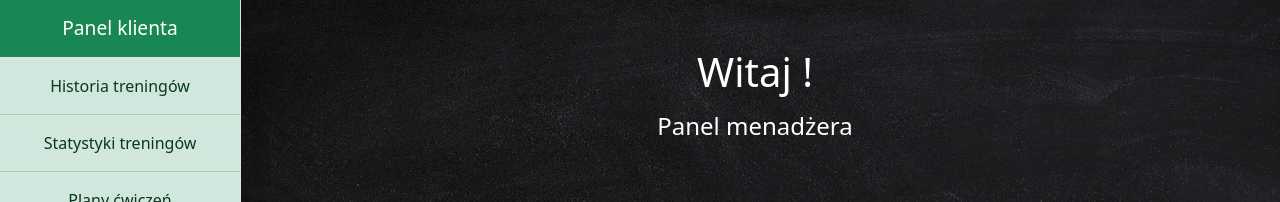
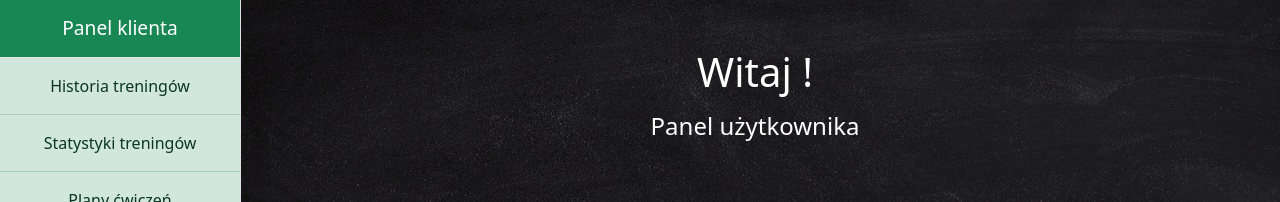
Before and after one commit to dominikaferfecka/FitCrafters, a React (Create React App) app in the folder frontend/: page /client in a window 1280 px wide. Shown: the top 202 px of the page. Built offline with nearby package versions, Linux system fonts and the light colour scheme; no server answers; a small style sheet from the web is missing.

Commit message:
display UserPanel on user page - instead of ManagerPanel

```diff
--- a/frontend/src/components/ClientPage.js
+++ b/frontend/src/components/ClientPage.js
@@ -6,8 +6,10 @@ import SideBarClient from "./SideBarClient";
 import TrainerInfo from "./TrainerInfo";
 import UserHeader from "./UserHeader";
 import Footer from "./Footer";
+import React, { useState } from 'react';
 
 function ClientPage() {
+  const [userRole] = useState("user");
   const selectStats = [
     "statystyka1",
     "statystyka2",
@@ -22,7 +24,7 @@ function ClientPage() {
         <SideBarClient />
       </div>
       <div style={{ marginLeft: "230px" }}>
-        <UserHeader />
+        <UserHeader userRole={userRole} />
         <List
           header="Historia treningów"
           selectItems={[]}
--- a/frontend/src/components/UserHeader.js
+++ b/frontend/src/components/UserHeader.js
@@ -2,15 +2,17 @@ import background from "../img/userBackground.jpg";
 import React, { useEffect, useState } from 'react';
 
 
-function UserHeader() {
+function UserHeader({ userRole }) {
   const [fetched_data, setData] = useState({});
 
   useEffect(() => {
+      //   const endpoint = userRole === "manager" ? 'http://127.0.0.1:8000/manager-name-endpoint/' : 'http://127.0.0.1:8000/user-name-endpoint/';
+      // fetch(endpoint)
     fetch('http://127.0.0.1:8000/manager-name-endpoint/')
     .then(response => response.json())
     .then(fetched_data => {setData(fetched_data); console.log(fetched_data)})
     .catch(error => {  console.log(fetched_data);console.error('Błąd przy pobieraniu danych:', error)});
-  }, []);
+  }, [fetched_data]);
 
 
   return (
@@ -28,7 +30,7 @@ function UserHeader() {
             {
                 <h1 className="mb-3">Witaj {fetched_data.name}!</h1>
             }
-              <h4 className="mb-3">Panel menadżera</h4>
+              <h4 className="mb-3">Panel {userRole === "user" ? "użytkownika" : "menadżera"}</h4>
             </div>
           </div>
         </div>
```
